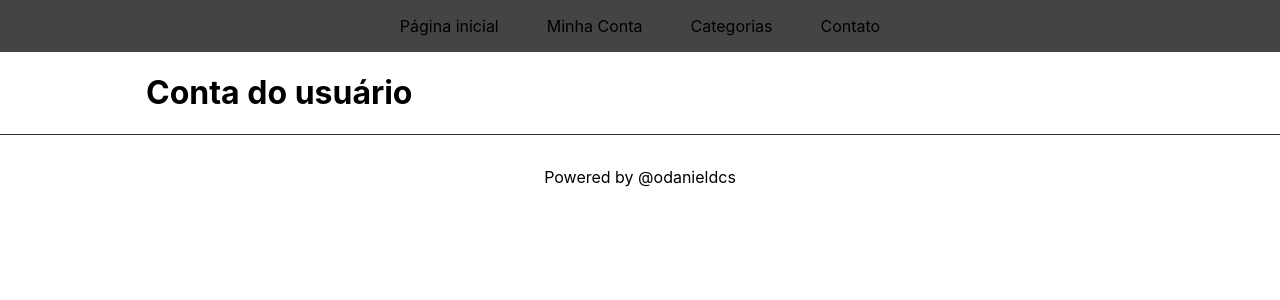
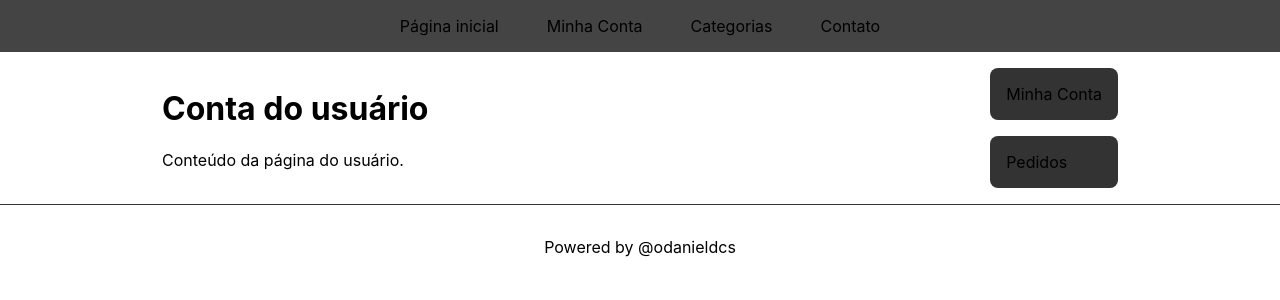
Before and after one commit to dcs-academy/fundamentos-frontend, a Next.js app in the folder nextjs/aula-nextjs/: page /account in a window 1280 px wide. Shown: the top 300 px of the page. Built offline with nearby package versions, Linux system fonts and the light colour scheme.

Commit message:
feat: source nextjs lesson 05

```diff
--- /dev/null
+++ b/nextjs/aula-nextjs/components/layout/Sidebar.js
@@ -0,0 +1,16 @@
+import Link from "next/link";
+
+export default function Siderbar() {
+  return (
+    <aside>
+      <ul>
+        <li>
+          <Link href="/account">Minha Conta</Link>
+        </li>
+        <li>
+          <Link href="/orders">Pedidos</Link>
+        </li>
+      </ul>
+    </aside>
+  );
+}
--- /dev/null
+++ b/nextjs/aula-nextjs/components/layout/multiple/AccountLayout.js
@@ -0,0 +1,16 @@
+import Header from "../Header";
+import Footer from "../Footer";
+import Sidebar from "../Sidebar";
+
+export default function AccountLayout({ children }) {
+  return (
+    <>
+      <Header />
+      <div className="container accountLayout">
+        <main>{children}</main>
+        <Sidebar />
+      </div>
+      <Footer />
+    </>
+  );
+}
--- /dev/null
+++ b/nextjs/aula-nextjs/components/layout/multiple/Layout.js
@@ -0,0 +1,14 @@
+import Header from "../Header";
+import Footer from "../Footer";
+
+export default function Layout({ children }) {
+  return (
+    <>
+      <Header />
+      <div className="container">
+        <main>{children}</main>
+      </div>
+      <Footer />
+    </>
+  );
+}
--- a/nextjs/aula-nextjs/pages/_app.js
+++ b/nextjs/aula-nextjs/pages/_app.js
@@ -1,7 +1,15 @@
 import "../styles/globals.css";
-import Layout from "../components/layout/single/Layout";
+import Layout from "../components/layout/multiple/Layout";
+import AccountLayout from "../components/layout/multiple/AccountLayout";
 
-function MyApp({ Component, pageProps }) {
+function MyApp({ Component, pageProps, router }) {
+  if (router.pathname.startsWith("/account")) {
+    return (
+      <AccountLayout>
+        <Component {...pageProps} />
+      </AccountLayout>
+    );
+  }
   return (
     <Layout>
       <Component {...pageProps} />
--- a/nextjs/aula-nextjs/pages/account/index.js
+++ b/nextjs/aula-nextjs/pages/account/index.js
@@ -2,6 +2,7 @@ export default function PageAccount() {
   return (
     <div>
       <h1>Conta do usuário</h1>
+      <p>Conteúdo da página do usuário.</p>
     </div>
   );
 }
--- a/nextjs/aula-nextjs/styles/globals.css
+++ b/nextjs/aula-nextjs/styles/globals.css
@@ -32,6 +32,40 @@ a {
   max-width: 1020px;
 }
 
+.accountLayout {
+  display: flex;
+  flex-direction: row;
+}
+
+.accountLayout main {
+  flex: 1;
+  padding: 1rem;
+}
+
+.accountLayout aside {
+  padding: 1rem;
+}
+
+.accountLayout aside ul,
+.accountLayout aside li {
+  list-style: none;
+  padding: 0;
+  margin: 0;
+}
+
+.accountLayout aside ul {
+  display: flex;
+  flex-direction: column;
+  gap: 1rem;
+}
+
+.accountLayout aside a {
+  padding: 1rem;
+  display: block;
+  background-color: #333;
+  border-radius: 0.5rem;
+}
+
 footer {
   display: flex;
   flex: 1;
```
